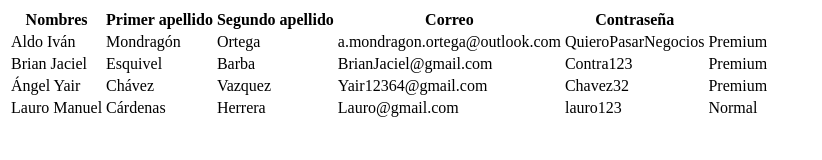
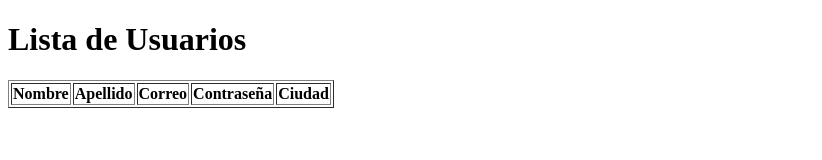
Before and after one commit to Oruben2/TiendaFinal, a plain HTML site: page public/crud-usuarios.html in a window 1280 px wide. Shown: the whole page, without its empty margins (0-822 px from the left). Drawn offline with Linux system fonts and the light colour scheme.

Commit message:
listado de usuarios

```diff
--- a/public/crud-usuarios.html
+++ b/public/crud-usuarios.html
@@ -1,105 +1,28 @@
-<div class="container py-5">
+<!DOCTYPE html>
+<html>
+<head>
+  <title>Usuarios</title>
+</head>
+<body>
 
-    <table class="table align-middle mb-8 bg-white">
-        <thead class="bg-light">
+<h1>Lista de Usuarios</h1>
+
+<table id="tablaUsuarios" border="1">
+  <thead>
     <tr>
-                <th>Nombres</th>
-                <th>Primer apellido</th>
-                <th>Segundo apellido</th>
+      <th>Nombre</th>
+      <th>Apellido</th>
       <th>Correo</th>
       <th>Contraseña</th>
+      <th>Ciudad</th>
     </tr>
   </thead>
-        <tbody>
-            <tr>
-                <td>
-                    <div class="d-flex align-items-center">
-                        <div class="ms-3">
-                            <p class="fw-bold mb-1">Aldo Iván</p>
-                        </div>
-                    </div>
-                </td>
-                <td>
-                    <p class="fw-normal mb-1">Mondragón</p>
-                </td>
-                <td>
-                    <p class="fw-normal mb-1">Ortega</p>
-                </td>
-                <td>
-                    <p class="fw-normal mb-1">a.mondragon.ortega@outlook.com</p>
-                </td>
-                <td>
-                    <p class="fw-normal mb-1">QuieroPasarNegocios</p>
-                </td>
-                <td>Premium</td>
-            </tr>
-            <tr>
-                <td>
-                    <div class="d-flex align-items-center">
-                        <div class="ms-3">
-                            <p class="fw-bold mb-1">Brian Jaciel</p>
-                        </div>
-                    </div>
-                </td>
-                <td>
-                    <p class="fw-normal mb-1">Esquivel</p>
-                </td>
-                <td>
-                    <p class="fw-normal mb-1">Barba</p>
-                </td>
-                <td>
-                    <p class="fw-normal mb-1">BrianJaciel@gmail.com</p>
-                </td>
-                <td>
-                    <p class="fw-normal mb-1">Contra123</p>
-                </td>
-                <td>Premium</td>
-            </tr>
-            <tr>
-                <td>
-                    <div class="d-flex align-items-center">
-                        <div class="ms-3">
-                            <p class="fw-bold mb-1">Ángel Yair</p>
-                        </div>
-                    </div>
-                </td>
-                <td>
-                    <p class="fw-normal mb-1">Chávez</p>
-                </td>
-                <td>
-                    <p class="fw-normal mb-1">Vazquez</p>
-                </td>
-                <td>
-                    <p class="fw-normal mb-1">Yair12364@gmail.com</p>
-                </td>
-                <td>
-                    <p class="fw-normal mb-1">Chavez32</p>
-                </td>
-                <td>Premium</td>
-            </tr>
-            <tr>
-                <td>
-                    <div class="d-flex align-items-center">
-                        <div class="ms-3">
-                            <p class="fw-bold mb-1">Lauro Manuel</p>
-                        </div>
-                    </div>
-                </td>
-                <td>
-                    <p class="fw-normal mb-1">Cárdenas</p>
-                </td>
-                <td>
-                    <p class="fw-normal mb-1">Herrera</p>
-                </td>
-                <td>
-                    <p class="fw-normal mb-1">Lauro@gmail.com</p>
-                </td>
-                <td>
-                    <p class="fw-normal mb-1">lauro123</p>
-                </td>
-                <td >Normal</td>
-            </tr>
+  <tbody id="cuerpoTabla">
+
   </tbody>
 </table>
-</div>
-</section>
+
+<script src="js/crud.js"></script>
+
+</body>
+</html>
--- a/public/js/crud.js
+++ b/public/js/crud.js
@@ -81,3 +81,32 @@ function extraerDatos() {
           }
       }
   }
+
+  ///CRUD USUARIOS
+   // Función para cargar y mostrar los datos del archivo JSON
+   function mostrarUsuarios() {
+    fetch('usuarios.json')
+      .then(response => response.json())
+      .then(data => {
+        const cuerpoTabla = document.getElementById('cuerpoTabla');
+
+        // Iterar sobre los datos y agregar filas a la tabla
+        data.forEach(usuario => {
+          const fila = document.createElement('tr');
+          fila.innerHTML = `
+            <td>${usuario.nombre}</td>
+            <td>${usuario.apellido}</td>
+            <td>${usuario.correo}</td>
+            <td>${usuario.contraseña}</td>
+            <td>${usuario.ciudad}</td>
+          `;
+          cuerpoTabla.appendChild(fila);
+        });
+      })
+      .catch(error => {
+        console.error('Error al cargar los usuarios:', error);
+      });
+  }
+
+  // Llamar a la función para mostrar los usuarios al cargar la página
+  mostrarUsuarios();
```
Also changed, not shown: public/carrito.html (+7 -0 lines), public/usuarios.json (+32 -0 lines). Lines whose indentation alone changed are shown as unchanged.
